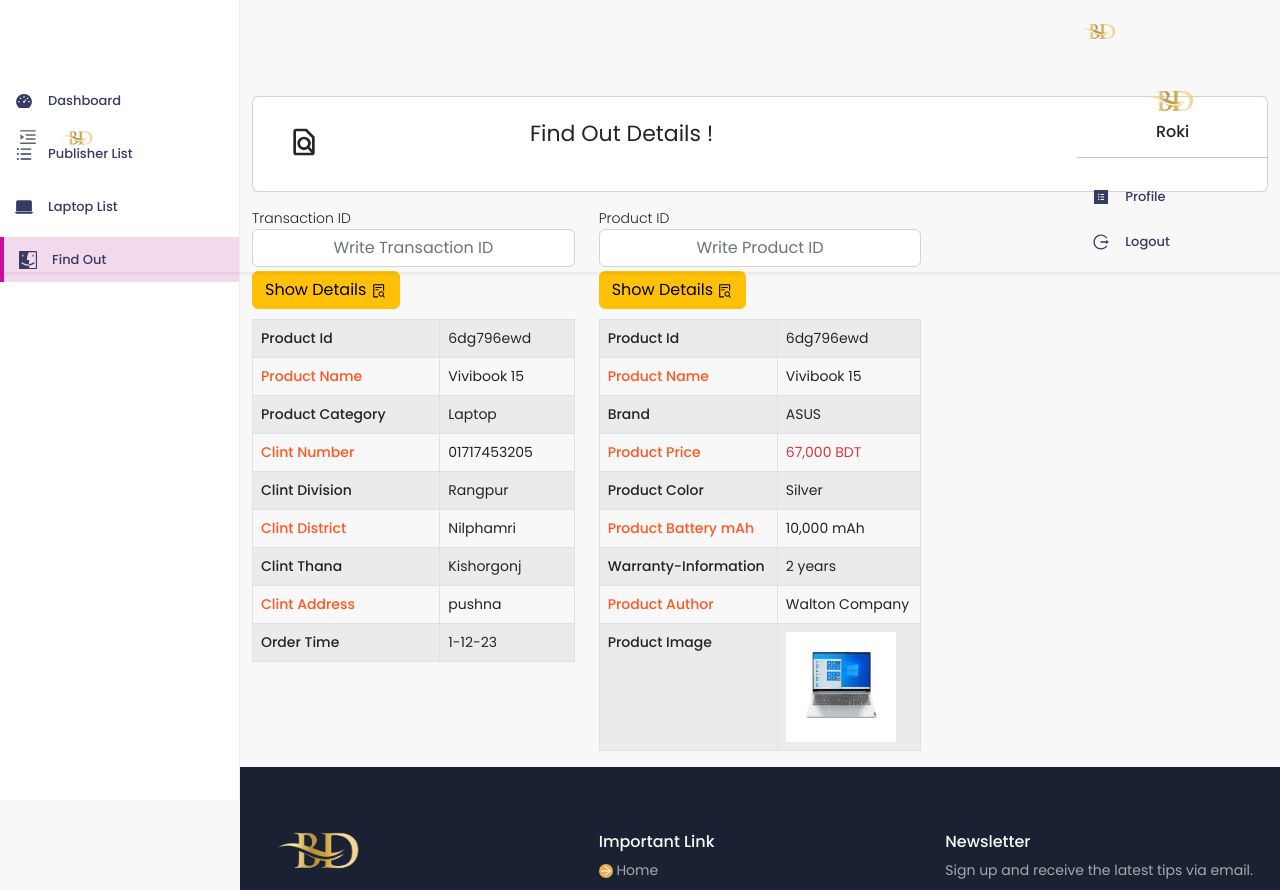
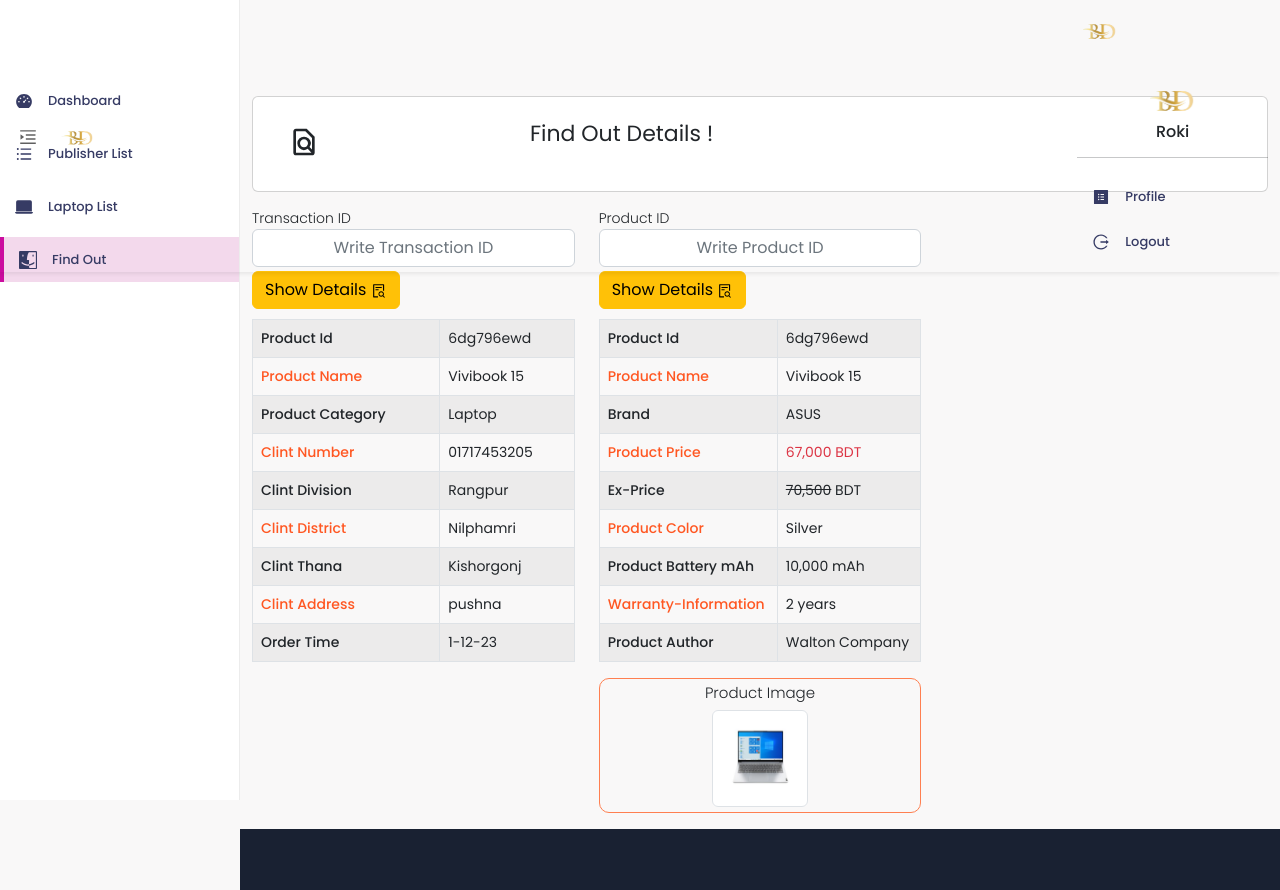
Before and after one commit to MdRoki2020/BECHE-DIN-PROJECT, a React (Create React App) app in the folder clint/: page /FindOut in a window 1280 px wide. Shown: the top 890 px of the page. Built offline with nearby package versions, Linux system fonts and the light colour scheme.

Commit message:
product image correction

```diff
--- a/clint/src/Assets/style/findOut.css
+++ b/clint/src/Assets/style/findOut.css
@@ -1,3 +1,17 @@
 th {
     font-weight: 500;
 }
+.center {
+    display: block;
+    margin-left: auto;
+    margin-right: auto;
+    width: 30%;
+}
+.productImage h4 {
+    font-weight: 300;
+    font-size: 15px;
+}
+.productImage {
+    border-radius: 10px;
+    padding: 5px 0px;
+}
--- a/clint/src/Pages/Admin/FindOut.jsx
+++ b/clint/src/Pages/Admin/FindOut.jsx
@@ -97,6 +97,10 @@
                         <td className='animated fadeInUp text-danger'>67,000 BDT</td>
                         </tr>
                         <tr>
+                        <th>Ex-Price</th>
+                        <td className='animated fadeInUp'><del>70,500</del> BDT</td>
+                        </tr>
+                        <tr>
                         <th>Product Color</th>
                         <td className='animated fadeInUp'>Silver</td>
                         </tr>
@@ -112,13 +116,12 @@
                         <th>Product Author</th>
                         <td className='animated fadeInUp'>Walton Company</td>
                         </tr>
-                        <tr>
-                        <th>Product Image</th>
-                        <td className='animated fadeInUp'><img src={laptop} alt="laptop" width="110"/></td>
-                        </tr>
-
                     </tbody>
                 </table>
+                        <div className='productImage text-center mb-3'>
+                            <h4>Product Image</h4>
+                            <img className='center animated fadeInUp img-thumbnail img-fluid rounded' src={laptop} alt="laptop"/>
+                        </div>
             </div>
             <div className='col-md-4'></div>
         </div>
--- a/clint/src/Pages/Admin/PublisherList.jsx
+++ b/clint/src/Pages/Admin/PublisherList.jsx
@@ -2,8 +2,6 @@
 import { Badge, Table } from 'react-bootstrap'
 import ReactPaginate from 'react-paginate'
 import demo from'../../Assets/images/demo.jpg'
-import { FiEdit, } from "react-icons/fi";
-import { AiOutlineDelete } from "react-icons/ai";
 
 const PublisherList = () => {
   return (
```
